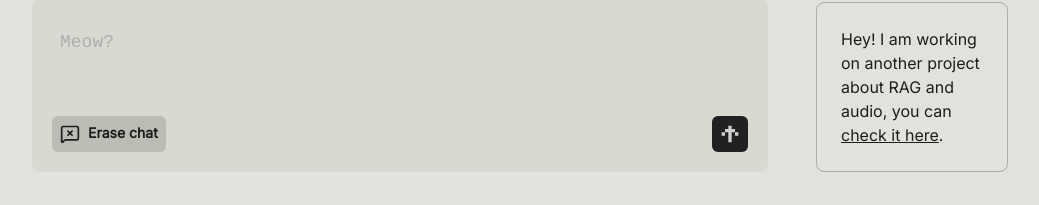
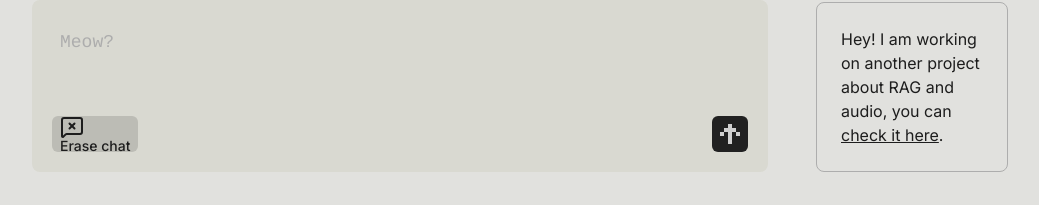
Before and after one commit to ngc6720/chat-app, a Next.js app: page /chat in a window 1280 px wide. Shown: the part 564-769 px from the top of the page, without its empty margins (240-1279 px from the left). Built offline with nearby package versions, Linux system fonts and the light colour scheme; no server answers.

Commit message:
updated font

```diff
--- a/src/app/globals.css
+++ b/src/app/globals.css
@@ -45,18 +45,14 @@ body {
 @utility u-button {
   font-family: var(--font-secondary);
   font-size: 0.875rem;
-  font-weight: 400;
+  font-weight: 500;
   font-size: 14px;
   @apply pointer-events-auto;
   @apply disabled:cursor-not-allowed;
-  @apply flex justify-center items-center w-fit gap-2;
-  @apply h-9 px-2 font-bold rounded-md cursor-pointer;
-  svg {
-    @apply max-w-5 min-w-5;
-  }
-  > div {
-    @apply flex gap-2;
-  }
+  @apply flex justify-center items-center w-fit gap-1.5;
+  @apply h-9 px-2 rounded-md cursor-pointer;
+  line-height: 1em;
+  /* letter-spacing: -0.01ch; */
 }
 
 @utility u-button-square {
--- a/src/app/layout.tsx
+++ b/src/app/layout.tsx
@@ -3,7 +3,7 @@ import "./globals.css";
 
 import { Inter } from "next/font/google";
 const font = Inter({
-  weight: "400",
+  weight: ["400", "500"],
   subsets: ["latin"],
   variable: "--font-inter",
 });
```
